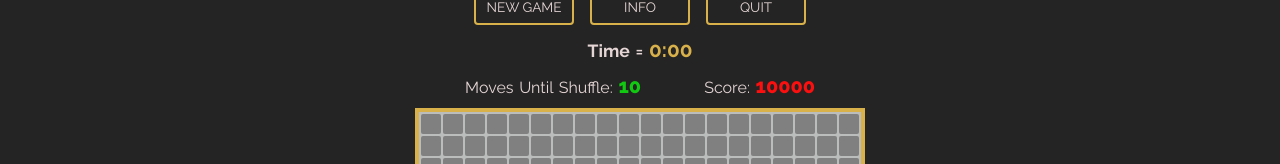
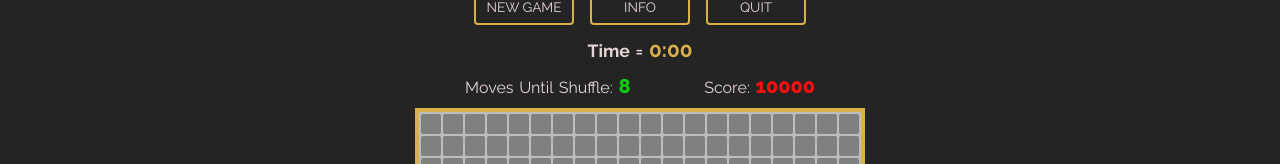
Before and after one commit to cgbridgewater/PocketGames, a React (Vite) app in the folder client/: page /games/treasurehunt in a window 1280 px wide. Shown: the part 125-289 px from the top of the page. Built offline with nearby package versions, Linux system fonts and the light colour scheme; a web font is replaced by a local one.

Commit message:
moves and score adjust

```diff
--- a/client/src/views/TreasureHunt.jsx
+++ b/client/src/views/TreasureHunt.jsx
@@ -5,7 +5,7 @@ import Header from '../components/GameHeader/GameHeader';
 import WinningModal from '../components/Modals/WinningModal';
 
 const BOARD_SIZE = 20;
-const MAX_MOVES = 10;
+const MAX_MOVES = 8;
 
 export default function TreasureHunt({
   isWinningModalOpen,
@@ -108,16 +108,20 @@ export default function TreasureHunt({
 
   // Revised score calculation: apply a time penalty and increased deduction per reset.
   const calculateScore = () => {
+    // Set Base Score
     const baseScore = 10000;
-    const effectiveDeduction = 50 * (1 + resets * 0.2);
+    // Deduction Base 100 x resets gain
+    const effectiveDeduction = 100 * (1 + resets * 0.2);
+    // Calculate penalty based off time and reset deductions
     const penalty = elapsedTime * effectiveDeduction;
+    // Calculate Score from base score - penalty amount
     const score = Math.max(baseScore - penalty, 0);
     return Math.floor(score);
   };
 
   const movesRemaining = MAX_MOVES - moves;
   let movesColor = "treasure_hunt_distance_low";
-  if (movesRemaining <= 5 && movesRemaining >= 2) movesColor = "treasure_hunt_distance_medium";
+  if (movesRemaining <= (MAX_MOVES-2) && movesRemaining >= 3) movesColor = "treasure_hunt_distance_medium";
   if (movesRemaining === 1) movesColor = "treasure_hunt_distance_high";
 
   return (
```
